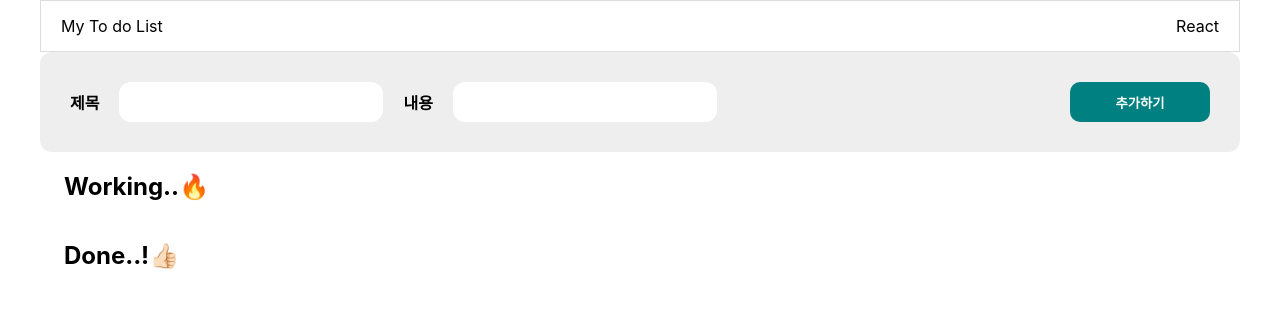
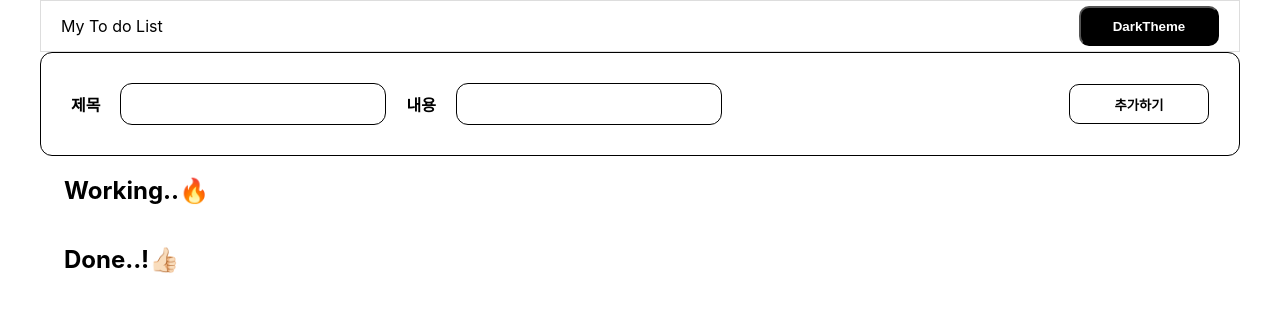
Before and after one commit to NickYOOO/TodoList.ver2, a React (Create React App) app: page / in a window 1280 px wide. Shown: the top 312 px of the page. Built offline with nearby package versions, Linux system fonts and the light colour scheme.

Commit message:
선발대 과제
유지완님 과제lv.2 light,dark mode 구현하기 -완-

```diff
--- a/src/App.js
+++ b/src/App.js
@@ -1,7 +1,16 @@
-import React from 'react';
-import Router from './shared/Router';
+import React from "react";
+import Router from "./shared/Router";
+import { ThemeProvider } from "styled-components";
+import { useSelector } from "react-redux";
+
 function App() {
-  return <Router />;
+  const theme = useSelector((state) => state.theme);
+
+  return (
+    <ThemeProvider theme={theme}>
+      <Router />
+    </ThemeProvider>
+  );
 }
 
 export default App;
--- a/src/components/Form.jsx
+++ b/src/components/Form.jsx
@@ -1,4 +1,4 @@
-import React, { useState, useRef } from 'react';
+import React, { useState, useRef } from "react";
 import styled from "styled-components";
 import { useDispatch, useSelector } from "react-redux";
 import { addTodo } from "../redux/modules/todos";
@@ -8,14 +8,14 @@ function Form() {
   const dispatch = useDispatch();
 
   // input을 통해 들어오는 값을 받는 state
-  const initialState = { id: 0, title: "", body: "", isDone: false }
-  const [inputToDo, setInputToDo] = useState(initialState)
+  const initialState = { id: 0, title: "", body: "", isDone: false };
+  const [inputToDo, setInputToDo] = useState(initialState);
   const todoStore = useSelector((state) => state.todos.dataTodos); //store 연결확인
   // id값 주기
   const nextId = useRef(3);
 
   const onChangeHandler = (e) => {
-    const { value, name } = e.target
+    const { value, name } = e.target;
     setInputToDo({ ...inputToDo, [name]: value, id: nextId.current });
   };
   // form의 onSubmit 이벤트 핸들러. 클릭하면 form의 명령을 dispatch에 담아 보냄
@@ -24,11 +24,11 @@ function Form() {
     nextId.current++; //submit 버튼을 누를 때 아이디 값을 하나씩 증가시킴
     //dispatch에 액션을 담아서 리듀서로 보낸다. 여기서 보낸 값이 액션객체의 payload에 들어감
     dispatch(addTodo([...todoStore, inputToDo]));
-    setInputToDo(initialState) //이벤트가 끝나고 초기화-> input창을 빈칸으로 만들어 주는 역할
-  }
+    setInputToDo(initialState); //이벤트가 끝나고 초기화-> input창을 빈칸으로 만들어 주는 역할
+  };
 
   return (
-    <StForm onSubmit={onSunmitHandler} >
+    <StForm onSubmit={onSunmitHandler}>
       <StInputGroup>
         <StLabel>제목</StLabel>
         <StInput
@@ -50,43 +50,45 @@ function Form() {
       <StButton>추가하기</StButton>
     </StForm>
   );
-};
+}
 
-export default Form
+export default Form;
 
 const StForm = styled.form`
-  background-color: #eee;
+  background-color: ${(props) => props.theme.backgroundColor};
   border-radius: 12px;
+  border: 1px solid ${(props) => props.theme.color};
   margin: 0 auto;
   display: flex;
   align-items: center;
   justify-content: space-between;
   padding: 30px;
   gap: 20px;
-`
+`;
 
 const StInputGroup = styled.div`
   display: flex;
   align-items: center;
   gap: 20px;
-`
+`;
 const StLabel = styled.label`
-  font-size: 16px;
+  font-size: 1rem;
   font-weight: 700;
-`
+`;
 const StInput = styled.input`
   height: 40px;
   width: 240px;
-  border: none;
+  border: 1px solid ${(props) => props.theme.color};
   border-radius: 12px;
   padding: 0 12px;
-`
+`;
 const StButton = styled.button`
   border: none;
   height: 40px;
   border-radius: 10px;
-  background-color: teal;
+  background-color: ${(props) => props.theme.backgroundColor};
+  border: 1px solid ${(props) => props.theme.color};
   width: 140px;
-  color: #fff;
+  color: ${(props) => props.theme.color};
   font-weight: 700;
-`
+`;
--- a/src/components/Header.jsx
+++ b/src/components/Header.jsx
@@ -1,16 +1,23 @@
-import React from 'react'
+import React from "react";
+import { useDispatch, useSelector } from "react-redux";
 import styled from "styled-components";
+import { LightTheme } from "../redux/modules/Theme";
 
 function Header() {
-    return (
-        <StHeader>
-            <div>My To do List</div>
-            <div>React</div>
-        </StHeader>
-    )
+  const theme = useSelector((state) => state.theme);
+  const dispatch = useDispatch();
+
+  return (
+    <StHeader>
+      <div>My To do List</div>
+      <StButton onClick={() => dispatch({ type: "toggleTheme" })}>
+        {theme === LightTheme ? "DarkTheme" : "LightTheme"}
+      </StButton>
+    </StHeader>
+  );
 }
 
-export default Header
+export default Header;
 
 const StHeader = styled.div`
   border: 1px solid #ddd;
@@ -19,4 +26,16 @@ const StHeader = styled.div`
   justify-content: space-between;
   align-items: center;
   padding: 0 20px;
-`
+`;
+
+const StButton = styled.button`
+  height: 40px;
+  border-radius: 10px;
+  background-color: ${(props) => props.theme.color};
+  width: 140px;
+  color: ${(props) => props.theme.backgroundColor};
+  font-weight: 700;
+  &:hover {
+    cursor: pointer;
+  }
+`;
--- a/src/components/Layout.jsx
+++ b/src/components/Layout.jsx
@@ -1,15 +1,14 @@
-import React from 'react'
+import React from "react";
 import { styled } from "styled-components";
 
 const Layout = (props) => {
-  return (
-    <StLayout>{props.children}</StLayout>
-  )
-}
-export default Layout
+  return <StLayout>{props.children}</StLayout>;
+};
+export default Layout;
 
 const StLayout = styled.div`
   max-width: 1200px;
   min-width: 800px;
+  min-height: 100vh;
   margin: 0 auto;
-`
+`;
--- a/src/components/List.jsx
+++ b/src/components/List.jsx
@@ -1,4 +1,4 @@
-import React, { useEffect } from 'react'
+import React, { useEffect } from "react";
 import styled from "styled-components";
 
 import { useSelector } from "react-redux"; //useSelector 훅 임포트, state값을 조회한다
@@ -7,14 +7,13 @@ import { updateTodo, deleteTodo } from "../redux/modules/todos"; // 액션객체
 import { useNavigate } from "react-router-dom";
 
 function List() {
-
   const dispatch = useDispatch();
   const navigate = useNavigate();
 
   const todoStore = useSelector((state) => state.todos.dataTodos); //store 연결확인
 
   useEffect(() => {
-        window.localStorage.setItem('Main', JSON.stringify(todoStore))
+    window.localStorage.setItem("Main", JSON.stringify(todoStore));
   }, [todoStore]);
   // dispatch로 명령 전달
   const deleteHandler = (selectedId) => {
@@ -45,7 +44,7 @@ function List() {
                     삭제하기
                   </DeleteButton>
                   <CompleteButton onClick={() => completeHandler(toDo.id)}>
-                                        {toDo.isDone ? '취소' : '완료'}
+                    {toDo.isDone ? "취소" : "완료"}
                   </CompleteButton>
                 </ButtonSet>
               </TodoContainer>
@@ -73,7 +72,7 @@ function List() {
                     삭제하기
                   </DeleteButton>
                   <CompleteButton onClick={() => completeHandler(toDo.id)}>
-                                        {toDo.isDone ? '취소' : '완료'}
+                    {toDo.isDone ? "취소" : "완료"}
                   </CompleteButton>
                 </ButtonSet>
               </TodoContainer>
@@ -87,19 +86,19 @@ function List() {
   );
 }
 
-export default List
+export default List;
 
 const StListcontainer = styled.div`
   padding: 0 24px;
-`
+`;
 const StListWrapper = styled.div`
   display: flex;
   flex-wrap: wrap;
   gap: 12px;
-`
+`;
 
 const TodoContainer = styled.div`
-  border: 4px solid teal;
+  border: 4px solid ${(props) => props.theme.color};
   width: 270px;
   border-radius: 12px;
   padding: 12px 24px 24px 24px;
@@ -120,13 +119,15 @@ const Button = styled.button`
 `;
 //Button 컴포넌트를 인자로 받아 확장하는 방법 (장점 : 재사용, 동적인 스타일링 구현)
 const DeleteButton = styled(Button)`
-  border: 2px solid red;
-  background-color: #fff;
+  border: 2px solid ${(props) => props.theme.color};
+  color: ${(props) => props.theme.color};
+  background-color: ${(props) => props.theme.backgroundColor};
 `;
 
 const CompleteButton = styled(Button)`
-  border: 2px solid green;
-  background-color: #fff;
+  border: 2px solid ${(props) => props.theme.color};
+  color: ${(props) => props.theme.color};
+  background-color: ${(props) => props.theme.backgroundColor};
 `;
 
 const StDetailBtn = styled.button`
@@ -135,8 +136,9 @@ const StDetailBtn = styled.button`
   box-sizing: border-box;
 
   border-radius: 20px;
-  border: none;
-  background-color: #f2ededa2;
+  border: 2px solid ${(props) => props.theme.color};
+  color: ${(props) => props.theme.color};
+  background-color: ${(props) => props.theme.backgroundColor};
 
   padding: 5px 10px;
   width: 90px;
--- /dev/null
+++ b/src/redux/modules/Theme.js
@@ -0,0 +1,22 @@
+export const DarkTheme = {
+  backgroundColor: "black",
+  color: "white",
+};
+
+export const LightTheme = {
+  backgroundColor: "white",
+  color: "black",
+};
+
+const initialstate = LightTheme;
+
+const theme = (state = initialstate, action) => {
+  switch (action.type) {
+    case "toggleTheme":
+      return state === LightTheme ? DarkTheme : LightTheme;
+    default:
+      return state;
+  }
+};
+
+export default theme;
--- a/src/shared/Router.js
+++ b/src/shared/Router.js
@@ -1,11 +1,14 @@
-import React from 'react';
+import React from "react";
 // Router를 사용하기 위한 코드 import
-import { BrowserRouter, Route, Routes } from 'react-router-dom';
+import { BrowserRouter, Route, Routes } from "react-router-dom";
 // 페이지 컴포넌트를 import
-import Main from '../pages/Main';
-import Detail from '../pages/Detail';
+import Main from "../pages/Main";
+import Detail from "../pages/Detail";
+import { styled } from "styled-components";
+
 function Router() {
   return (
+    <SDiv>
       <BrowserRouter>
         <Routes>
           <Route path="/" element={<Main />} />
@@ -13,7 +16,13 @@ function Router() {
           <Route path="/detail/:id" element={<Detail />} />
         </Routes>
       </BrowserRouter>
+    </SDiv>
   );
 }
 
+const SDiv = styled.div`
+  color: ${(props) => props.theme.color};
+  background-color: ${(props) => props.theme.backgroundColor};
+`;
+
 export default Router;
```
Also changed, not shown: src/pages/Main.jsx (+7 -9 lines), src/redux/config/configStore.js (+5 -3 lines). Lines whose indentation alone changed are shown as unchanged.
